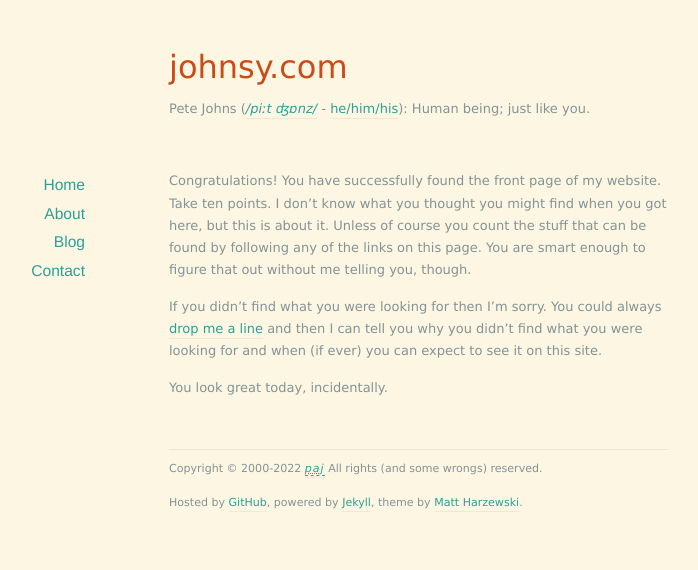
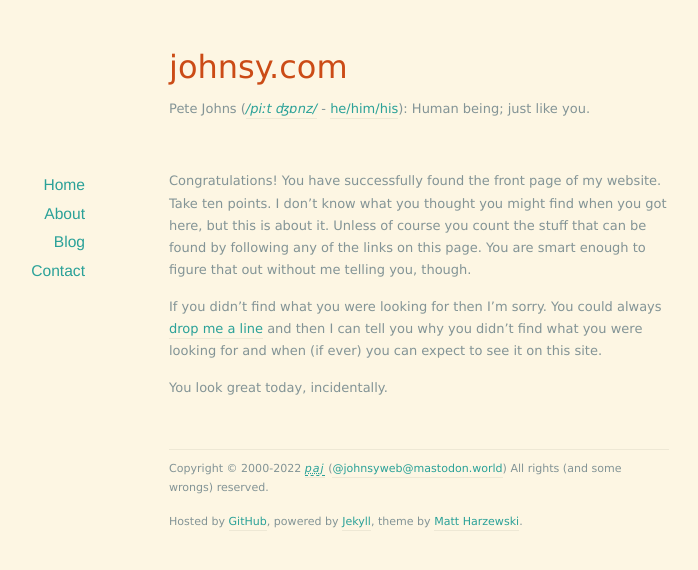
Before and after one commit to johnsyweb/johnsyweb.github.io, a Jekyll site: the page built from index.markdown, in a window 1280 px wide. Shown: the top 570 px of the page, without its empty margins (221-919 px from the left). Built offline with Jekyll 4.4.1, drawn with Linux system fonts in a browser that asks for light colours; nearby versions of some CDN libraries.

Commit message:
Dipping the toe in

```diff
--- a/_layouts/default.html
+++ b/_layouts/default.html
@@ -81,6 +81,10 @@
             <p>
                 Copyright &copy; 2000-{{ site.time | date: '%Y' }}
                 <a rel="author" href="{{ site.url }}/about/"><em><acronym title="Peter Alexander Johns">paj</acronym></em></a>
+                (<a rel="me"
+                    alt="@johnsyweb@mastodon.world"
+                    title="Alas, poor Twitter"
+                    href="https://mastodon.world/@johnsyweb">@johnsyweb@mastodon.world</a>)
                 All rights (and some wrongs) reserved.
             </p>
             <p>
```
Also changed, not shown: Gemfile.lock.
